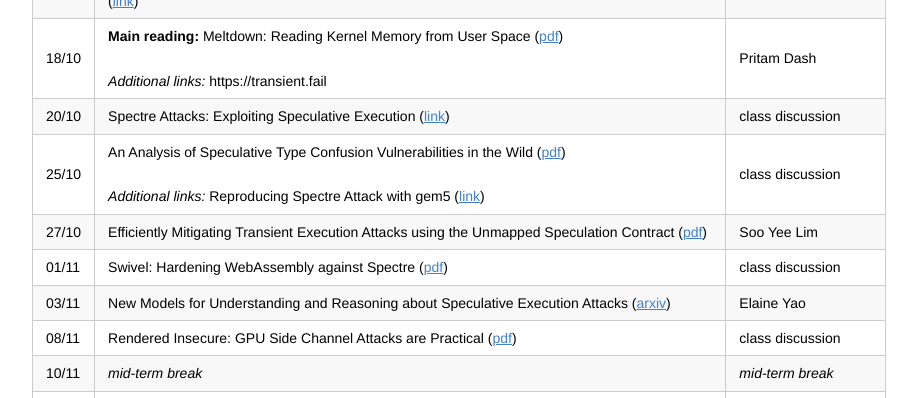
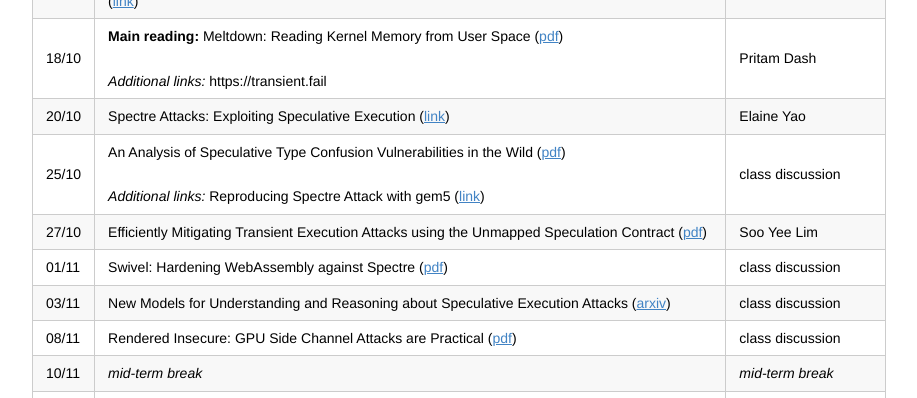
Before and after one commit to aasthakm/aasthakm.github.io, a Jekyll site: the page courses/cpsc538m.html, which Jekyll copies as it is, in a window 1280 px wide and 900 px high, scrolled down 4582 px. Shown: the part 152-550 px from the top of the window, without its empty margins (181-1098 px from the left). Built offline with Jekyll 4.4.1, drawn with Linux system fonts in a browser that asks for light colours; part of the change alters nothing that is shown.

Commit message:
update presenter

```diff
--- a/courses/cpsc538m.html
+++ b/courses/cpsc538m.html
@@ -688,7 +688,7 @@ Students can participate in discussions in class (in person or via the online ch
 <tr>
 <td>20/10</td>
 <td>Spectre Attacks: Exploiting Speculative Execution (<a href="https://ieeexplore.ieee.org/stamp/stamp.jsp?tp=&amp;arnumber=8835233">link</a>)<!--<br>Foreshadow: Extracting the Keys to the Intel SGX Kingdom with Transient Out-of-Order Execution ([pdf](https://cseweb.ucsd.edu/~dstefan/cse227-fall18/papers/van-bulck:foreshadow.pdf))--></td>
-<td>class discussion</td>
+<td>Elaine Yao</td>
 </tr>
 <tr>
 <td>25/10</td>
@@ -708,7 +708,7 @@ Students can participate in discussions in class (in person or via the online ch
 <tr>
 <td>03/11</td>
 <td>New Models for Understanding and Reasoning about Speculative Execution Attacks (<a href="https://arxiv.org/pdf/2009.07998.pdf">arxiv</a>)</td>
-<td>Elaine Yao</td>
+<td>class discussion</td>
 </tr>
 <tr>
 <td>08/11</td>
```
